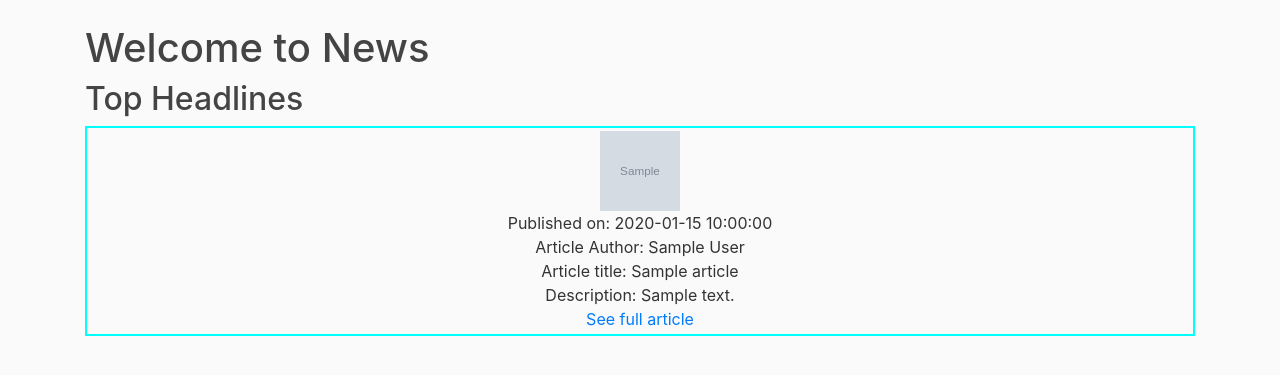
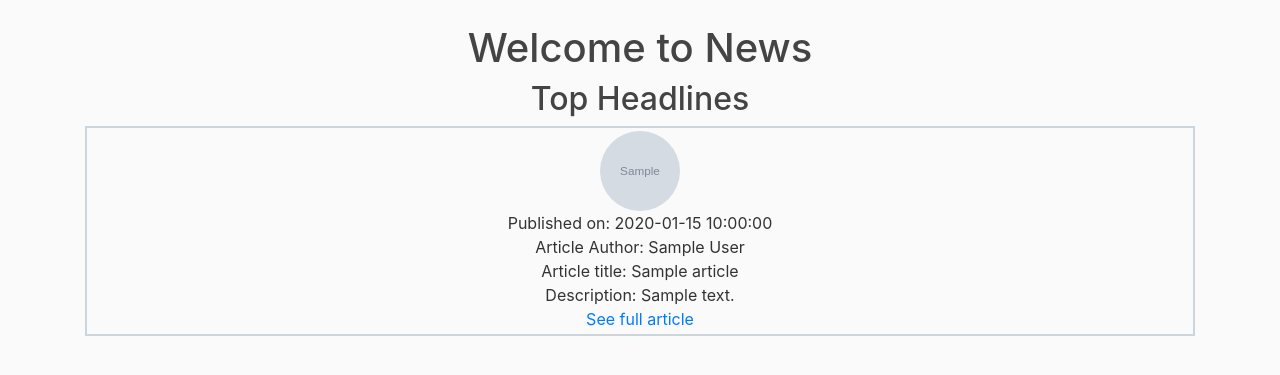
Before and after one commit to MugachaGichamba/newsHighlights, a Flask app: page / in a window 1280 px wide. Shown: the part 56-431 px from the top of the page. Run offline with Flask 2, Linux system fonts and the light colour scheme; a database or web service that is not in the repository returns one stand-in record (values such as "Sample title"); data that the repository does not hold is empty; some libraries are stand-ins or nearby versions.

Commit message:
Aligned headings to the centre

```diff
--- a/static/main.css
+++ b/static/main.css
@@ -3,13 +3,14 @@ li {
 }
 
 ul{
-   border:  2px solid aqua;
+   border:  2px solid #cbd5db;
     padding: 3px;
     text-align: center;
 }
 img {
     width: 80px;
     height: 80px;
+    border-radius: 50%;
 }
 body {
   background: #fafafa;
@@ -17,8 +18,9 @@ body {
   margin-top: 5rem;
 }
 
-h1, h2, h3, h4, h5, h6 {
+h1, h2 {
   color: #444444;
+    text-align: center;
 }
 
 .bg-steel {
```
